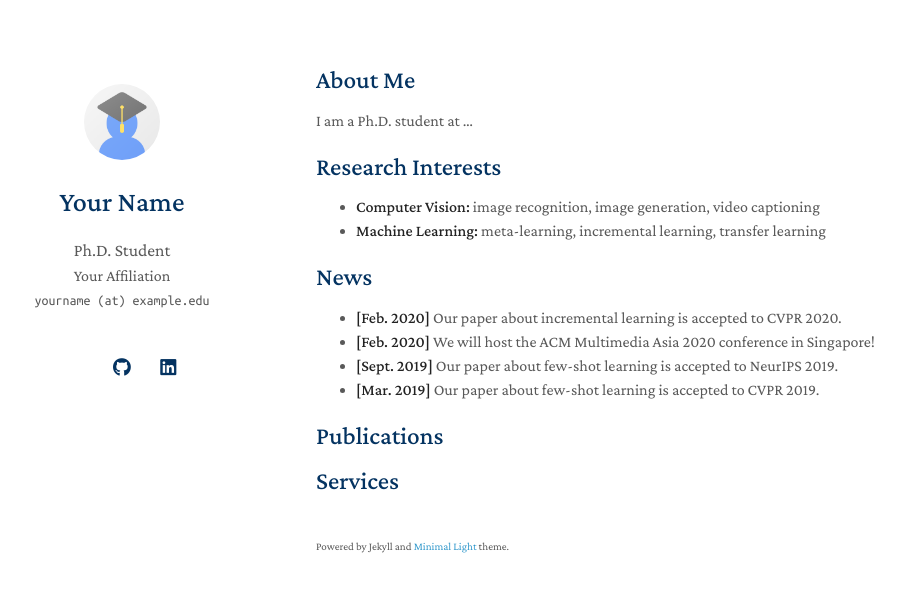
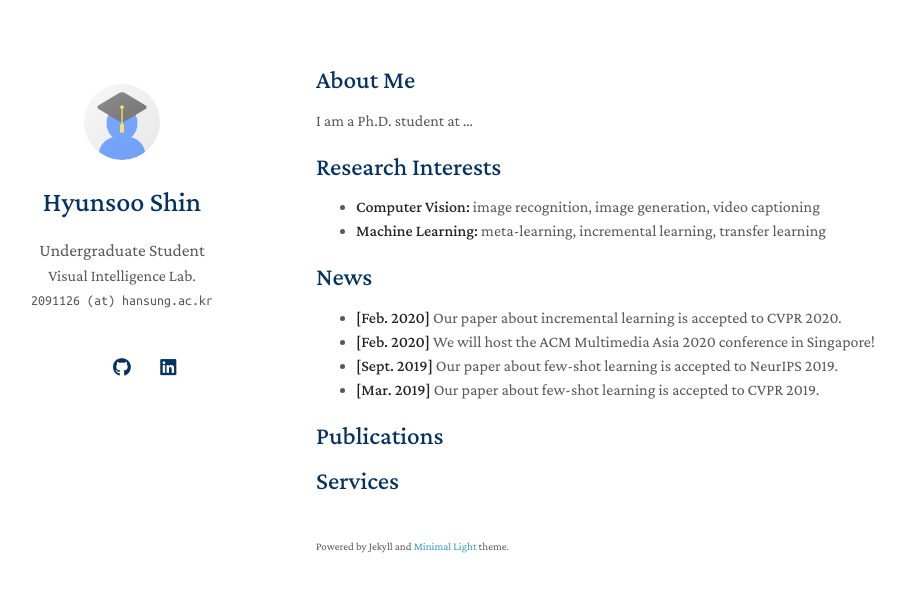
Before and after one commit to YONGJI04/yongji04.github.io, a Jekyll site: the page built from index.md, in a window 1280 px wide. Shown: the top 592 px of the page, without its empty margins (154-1059 px from the left). Built offline with Jekyll 4.4.1, drawn with Linux system fonts in a browser that asks for light colours; a style sheet for code colours, icons or effects is not loaded; our own code applies the rules of GitHub Pages for plain Markdown files.

Commit message:
Update _config.yml

```diff
--- a/_config.yml
+++ b/_config.yml
@@ -1,21 +1,21 @@
 # Basic Information
-title: Your Name
-position: Ph.D. Student
-affiliation: Your Affiliation
-email: yourname (at) example.edu
+title: Hyunsoo Shin
+position: Undergraduate Student
+affiliation: Visual Intelligence Lab.
+email: 2091126 (at) hansung.ac.kr
 
 # Search Engine Optimization (SEO)
 # The following information is used to improve the website traffic from search engines, e.g., Google.
-keywords: minimal light
-description: The Minimal Light is a simple and elegant jekyll theme for academic personal homepage.
-canonical: https://minimal-light-theme.yliu.me/
+keywords: Hyunsoo Shin
+description: Hyunsoo Shin Hompage.
+canonical: https://shinhyun-soo.github.io/
 
 # Links
 # If you don't need one of them, you may delete the corresponding line.
 google_scholar: https://scholar.google.com/
 cv_link: assets/files/curriculum_vitae.pdf
-github_link: https://github.com/
-linkedin: https://www.linkedin.com/
+github_link: https://github.com/shinhyun-soo
+linkedin: https://www.linkedin.com/in/%ED%98%84%EC%88%98-%EC%8B%A0-7412b7253/
 twitter: https://twitter.com/
 
 # Images (e.g., your profile picture and your website's favicon)
```
